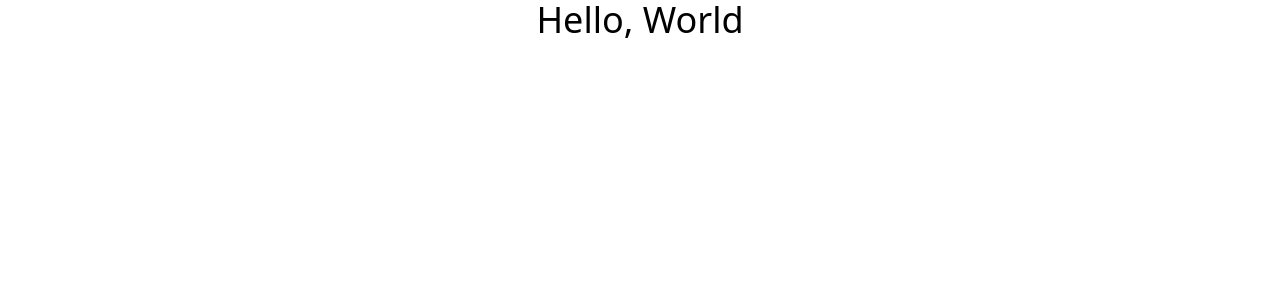
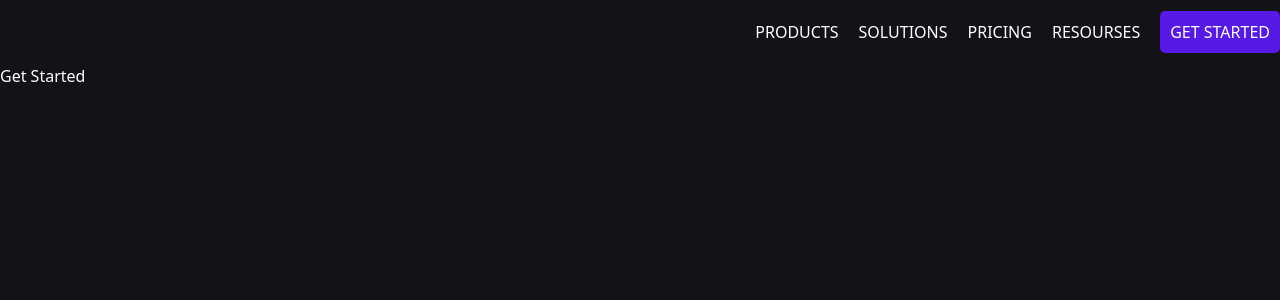
Before and after one commit to Mij-Do/Fast-Cloud, a React (Vite) app: page / in a window 1280 px wide. Shown: the top 300 px of the page. Built offline with nearby package versions, Linux system fonts and the light colour scheme.

Commit message:
organize project Routes

```diff
--- a/src/App.tsx
+++ b/src/App.tsx
@@ -1,12 +1,11 @@
-
+import { RouterProvider } from "react-router-dom";
+import router from "./router";
 
 function App() {
 
 
   return (
-    <>
-      <h1 className="text-center text-4xl">Hello, World</h1>
-    </>
+    <RouterProvider router={router}/>
   )
 }
 
--- a/src/components/Navbar.tsx
+++ b/src/components/Navbar.tsx
@@ -1,12 +1,20 @@
+import { NavLink } from "react-router-dom";
+
 interface IProps {
 
 }
 
 const Navbar = ({}: IProps) => {
     return (
-        <>
-
-        </>
+        <nav className="my-5">
+            <ul className="uppercase flex justify-end items-center space-x-5">
+                <li className="cursor-pointer"><NavLink to="products">Products</NavLink></li>
+                <li className="cursor-pointer"><NavLink to="solutions">Solutions</NavLink></li>
+                <li className="cursor-pointer"><NavLink to="pricing">Pricing</NavLink></li>
+                <li className="cursor-pointer"><NavLink to="resourses">Resourses</NavLink></li>
+                <li className="cursor-pointer"><NavLink to="/">Get Started</NavLink></li>
+            </ul>
+        </nav>
     )
 }
 
--- a/src/index.css
+++ b/src/index.css
@@ -1 +1,19 @@
 @import "tailwindcss";
+
+:root {
+    background-color: #121217;
+    color: white;
+}
+
+a:hover {
+    background-color: #5719e5;
+    padding: 10px;
+    border-radius: 5px;
+    transition: all 0.3s;
+}
+.active {
+    background-color: #5719e5;
+    padding: 10px;
+    border-radius: 5px;
+    transition: all 0.3s;
+}
--- /dev/null
+++ b/src/pages/GetStarted.tsx
@@ -0,0 +1,13 @@
+interface IProps {
+
+}
+
+const GetStarted = ({}: IProps) => {
+    return (
+        <>
+            <h1>Get Started</h1>
+        </>
+    )
+}
+
+export default GetStarted;
--- /dev/null
+++ b/src/pages/Pricing.tsx
@@ -0,0 +1,13 @@
+interface IProps {
+
+}
+
+const Pricing = ({}: IProps) => {
+    return (
+        <>
+            <h1>Solutions</h1>
+        </>
+    )
+}
+
+export default Pricing;
--- /dev/null
+++ b/src/pages/Products.tsx
@@ -0,0 +1,13 @@
+interface IProps {
+
+}
+
+const Products = ({}: IProps) => {
+    return (
+        <>
+            <h1>Products</h1>
+        </>
+    )
+}
+
+export default Products;
--- /dev/null
+++ b/src/pages/Resourses.tsx
@@ -0,0 +1,13 @@
+interface IProps {
+
+}
+
+const Resourses = ({}: IProps) => {
+    return (
+        <>
+            <h1>Resourses</h1>
+        </>
+    )
+}
+
+export default Resourses;
--- /dev/null
+++ b/src/pages/RootLayout.tsx
@@ -0,0 +1,19 @@
+import { Outlet } from "react-router-dom";
+import Navbar from "../components/Navbar";
+
+interface IProps {
+
+}
+
+const RootLayout = ({}: IProps) => {
+    return (
+        <>
+            <header>
+                <Navbar />
+                <Outlet/>
+            </header>
+        </>
+    )
+}
+
+export default RootLayout;
--- /dev/null
+++ b/src/pages/Solutions.tsx
@@ -0,0 +1,13 @@
+interface IProps {
+
+}
+
+const Solutions = ({}: IProps) => {
+    return (
+        <>
+            <h1>Solutions</h1>
+        </>
+    )
+}
+
+export default Solutions;
--- /dev/null
+++ b/src/router/index.tsx
@@ -0,0 +1,21 @@
+import {createBrowserRouter, createRoutesFromElements, Route} from 'react-router-dom';
+import RootLayout from '../pages/RootLayout';
+import GetStarted from '../pages/GetStarted';
+import Products from '../pages/Products';
+import Solutions from '../pages/Solutions';
+import Pricing from '../pages/Pricing';
+import Resourses from '../pages/Resourses';
+
+
+
+const router =  createBrowserRouter(createRoutesFromElements(
+    <Route path='/' element={<RootLayout />}>
+        <Route index element={<GetStarted />}/>
+        <Route path='products' element={<Products />}/>
+        <Route path='solutions' element={<Solutions />}/>
+        <Route path='pricing' element={<Pricing />}/>
+        <Route path='resourses' element={<Resourses />}/>
+    </Route>
+))
+
+export default router;
```
Also changed, not shown: src/assets/hero image.png (added).
